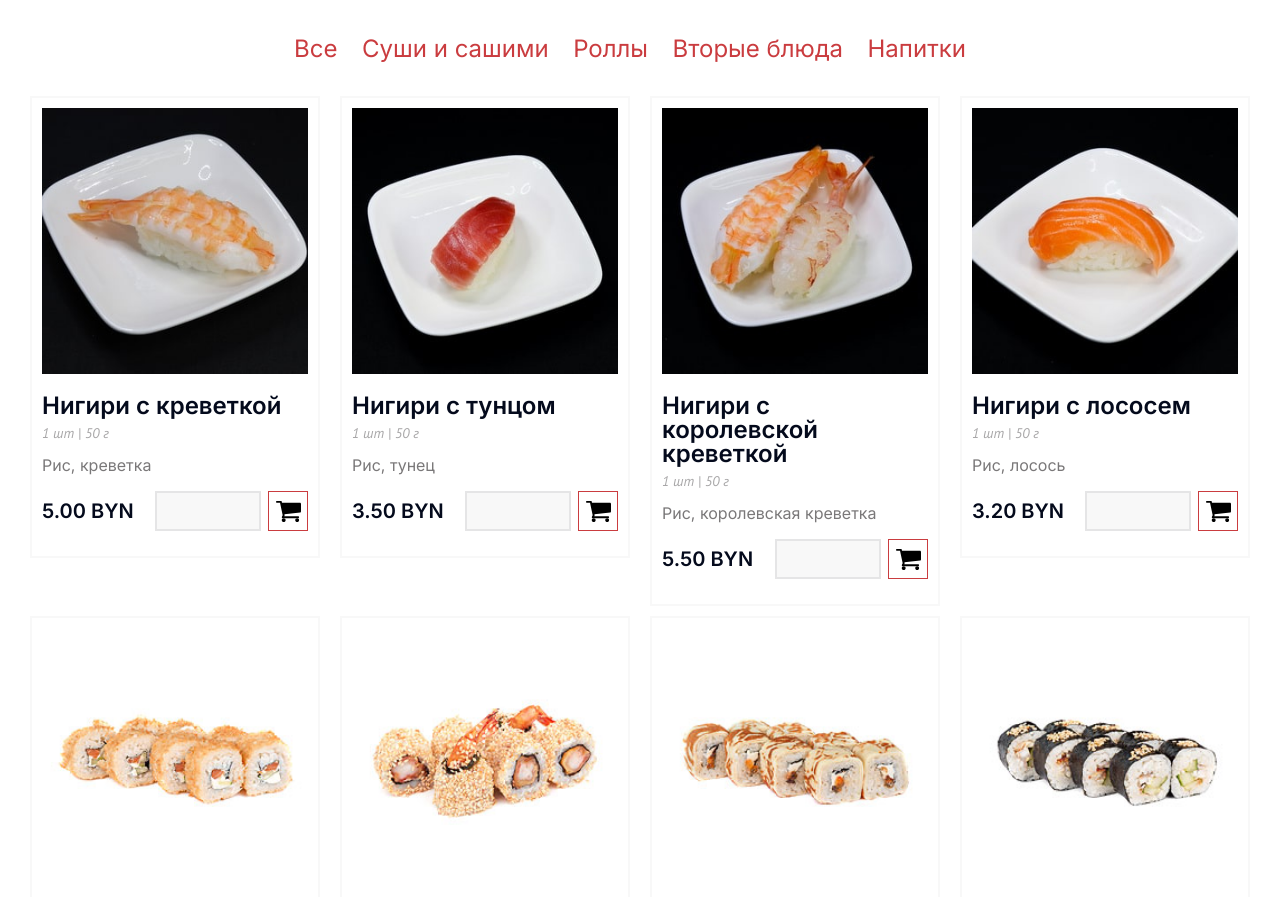
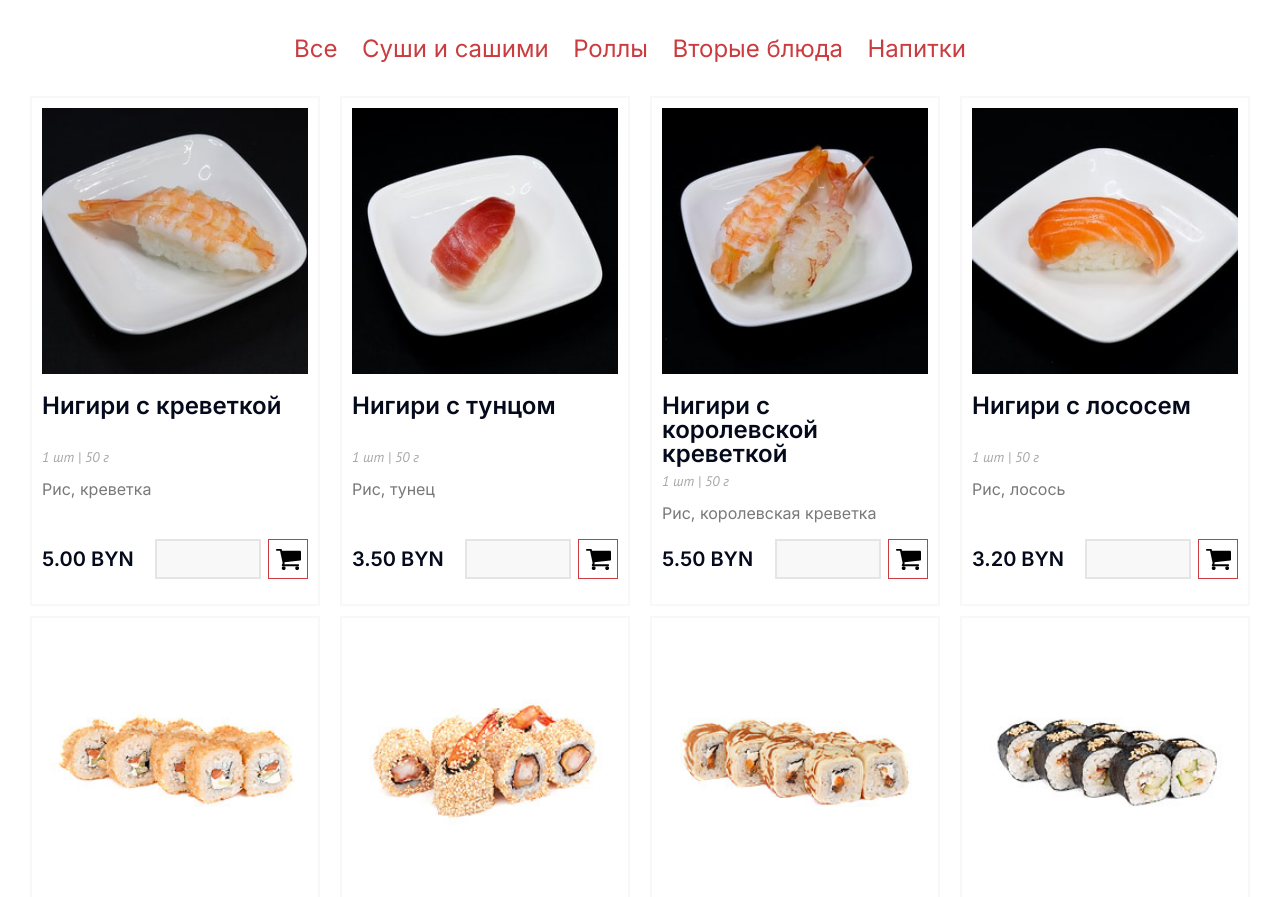
Before and after one commit to NadyaLenkovets/FujiSushi, a plain HTML site: page index.html in a window 1280 px wide. Shown: the part 2267-3164 px from the top of the page. Drawn offline with nearby package versions, Linux system fonts and the light colour scheme.

Commit message:
Update style.css

```diff
--- a/css/style.css
+++ b/css/style.css
@@ -935,7 +935,7 @@ h6 {
   margin: 0 10px;
   display: flex;
   flex-direction: column;
-  max-height: 550px;
+  min-height: 510px;
   transition: all 0.5s linear;
 }
 
```
